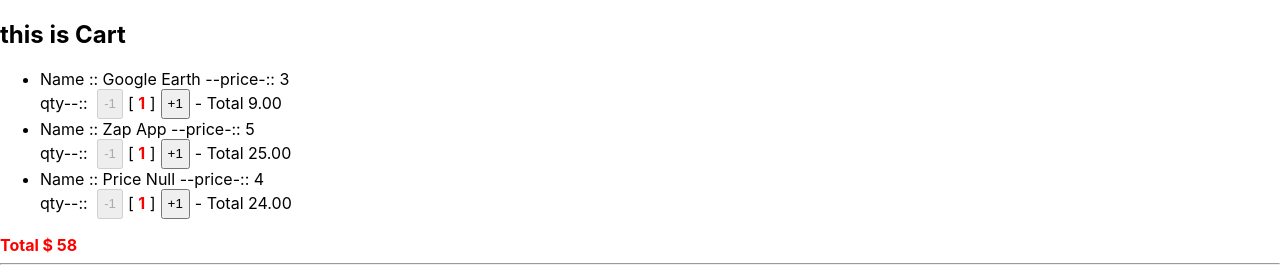
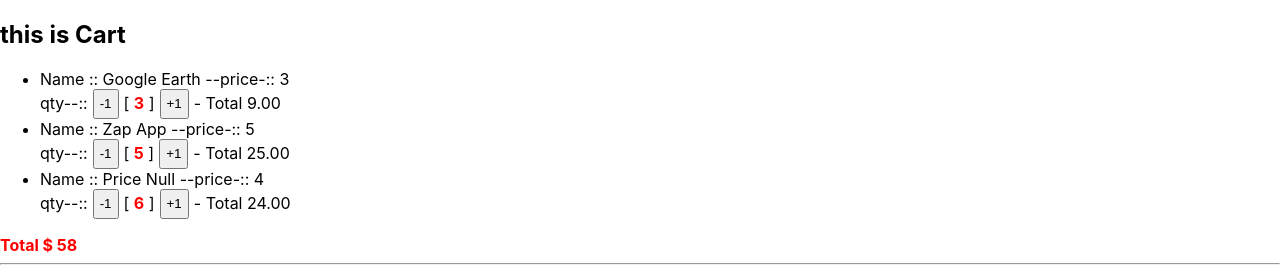
Before and after one commit to cjfo/reactutorial, a React (Create React App) app: page / in a window 1280 px wide. Shown: the top 269 px of the page. Built offline with nearby package versions, Linux system fonts and the light colour scheme.

Commit message:
done cart, but optmize and reviews code UpdateQtyFunction

```diff
--- a/src/Cart.js
+++ b/src/Cart.js
@@ -5,6 +5,7 @@
   //console.log(productItems);
 
   const [products, setProducts] = useState(productItems);
+
   // TODO: Update Qty
   const updateQty = (id, newQty) => {
     const newItem = products.map((product) => {
@@ -16,7 +17,7 @@
     setProducts(newItem);
   };
 
-  const grandTotal = productItems.reduce(
+  const grandTotal = products.reduce(
     (total, value) => total + value.qty * value.price,
     0
   );
@@ -25,7 +26,9 @@
     <div>
       <h2>this is Cart</h2>
       <ul>
-        {productItems.map((i) => (
+        {products.map((i) => (
+          // each item will render default 1
+          // only click equal qty in row
           <CartItem key={i.id} {...i} updateQty={updateQty} />
         ))}
       </ul>
--- a/src/CartItem.js
+++ b/src/CartItem.js
@@ -1,13 +1,29 @@
 import React from 'react';
-import Counter from './Counter';
 
 function CartItem({ id, name, price = 99, qty, updateQty }) {
+  console.log(qty);
+
   return (
     <div>
       <li>
         Name :: {name} --price-:: {price} <br />
-        qty--:: <Counter step={1} max={qty} min={1} />- Total{' '}
-        {(qty * price).toFixed(2)}
+        qty--::
+        <div className='CounterCss'>
+          <button
+            onClick={() => updateQty(id, qty - 1)}
+            disabled={qty <= 1 ? true : false}
+          >
+            -1
+          </button>
+          <span>
+            [ <strong>{qty}</strong> ]
+          </span>
+          {/* new issue TODO: need optimize maxQty disable addButton */}
+          <button onClick={() => updateQty(id, qty + 1)} disabled={false}>
+            +1
+          </button>
+        </div>
+        - Total {(qty * price).toFixed(2)}
       </li>
     </div>
   );
```
